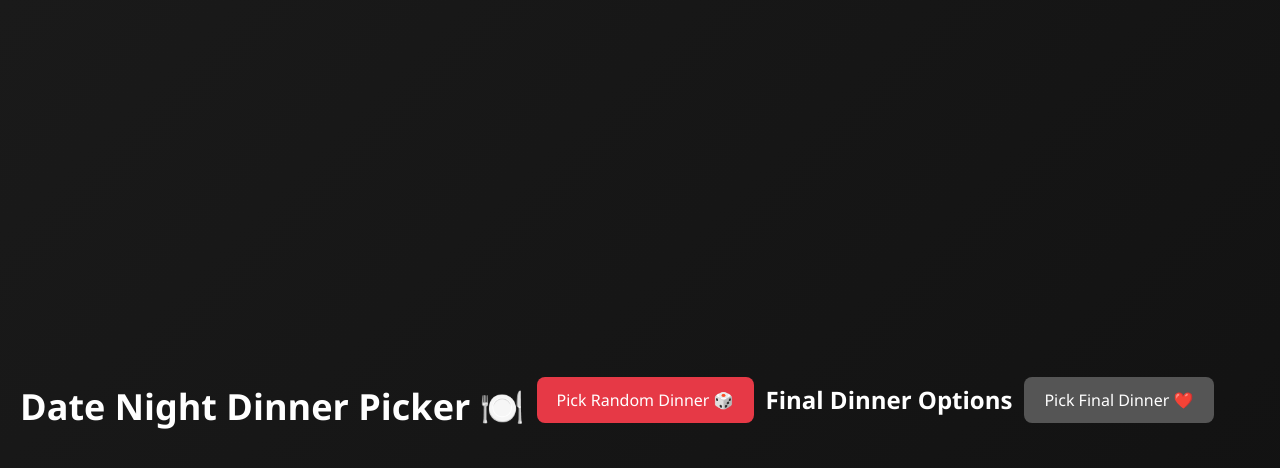
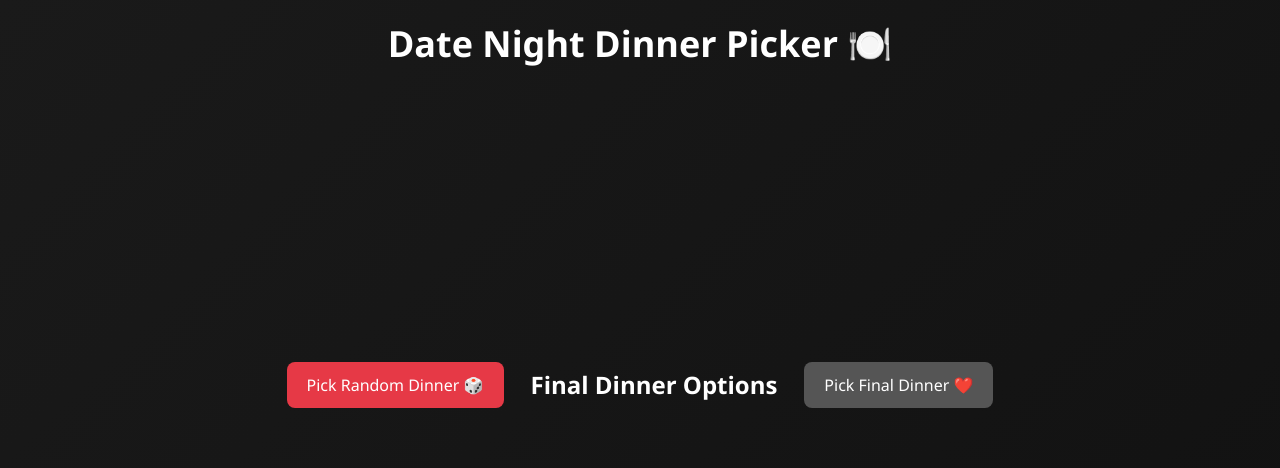
Before and after one commit to lavetted/React-Web-Application, a React app: page / in a window 1280 px wide. Shown: the top 468 px of the page. Built offline with nearby package versions, Linux system fonts and the light colour scheme; the HTML template or start-up script is replaced by a standard one.

Commit message:
fixed the look

```diff
--- a/src/App.css
+++ b/src/App.css
@@ -3,9 +3,16 @@ body {
   font-family: "Segoe UI", Tahoma, Geneva, Verdana, sans-serif;
   background: linear-gradient(135deg, #1a1a1a, #111);
   color: white;
+  display: flex;
+  flex-direction: column;
+  justify-content: center;
 }
 
 h1 {
+  position: absolute;
+  top: 0;
+  left: 50%;
+  transform: translateX(-50%);
   font-size: 36px;
   margin-bottom: 10px;
 }
@@ -16,6 +23,10 @@ h1 {
   justify-content: center;
   text-align: center;
   padding: 30px 20px;
+}
+
+div {
+  margin: 15px;
 }
 
 /* Buttons */
@@ -48,7 +59,7 @@ button:disabled {
   padding: 20px;
   margin: 25px auto;
   max-width: 420px;
-  box-shadow: 0 10px 30px rgba(0, 0, 0, 0.4);
+  box-shadow: 0 30px 30px rgba(0, 0, 0, 0.4);
 }
 
 .meal-card img {
```
